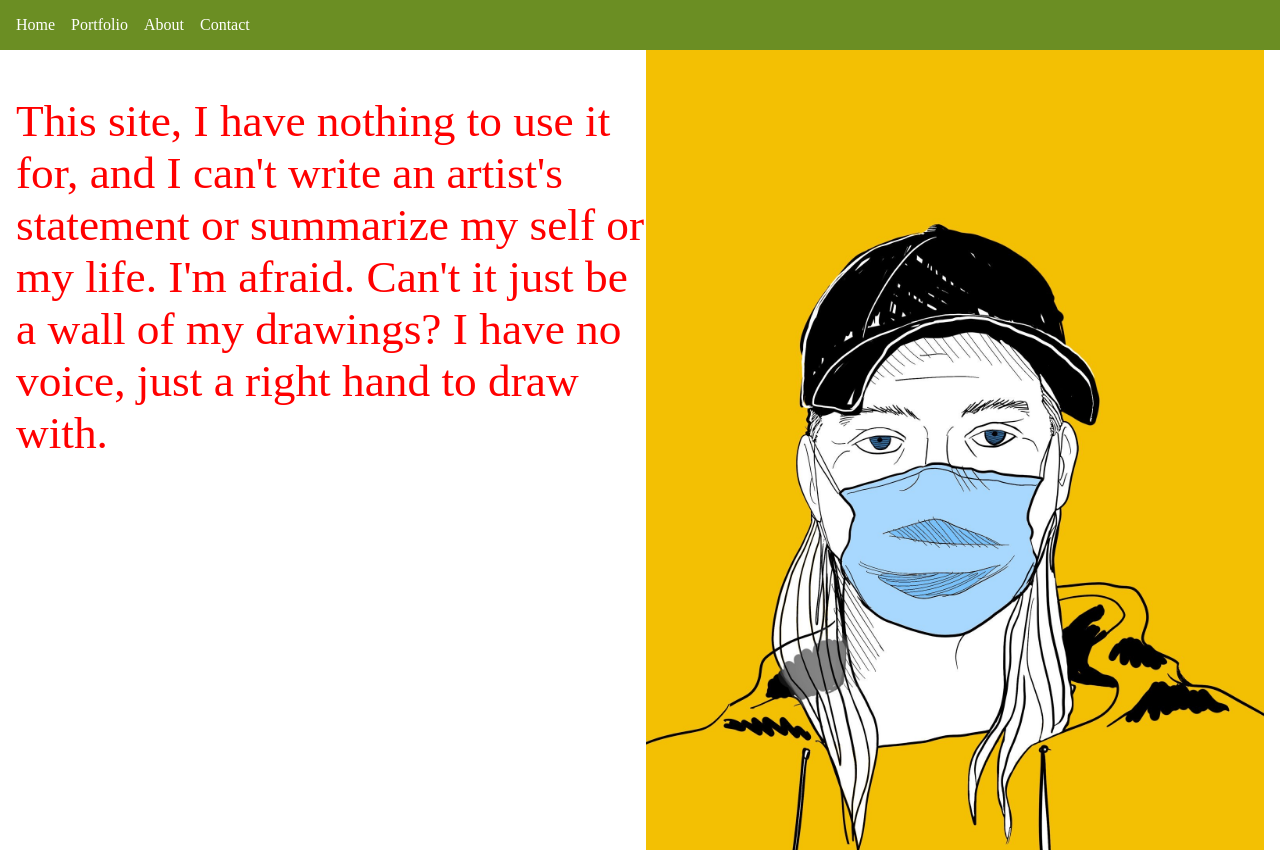
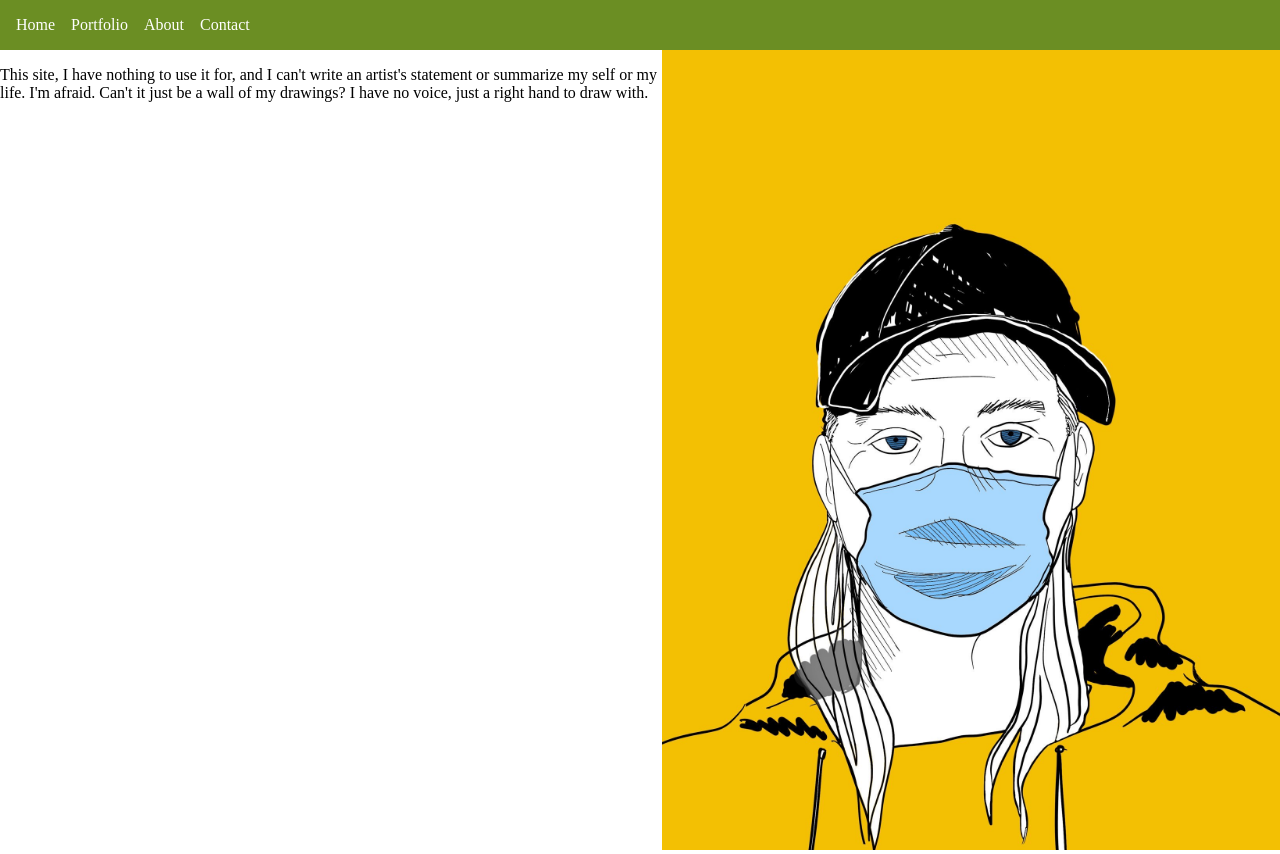
Before and after one commit to carah-tychewicz/mads-website, a React (Vite) app: page /about in a window 1280 px wide. Built offline with nearby package versions, Linux system fonts and the light colour scheme.

Commit message:
sorted out element sizing, added background image.

```diff
--- a/src/index.css
+++ b/src/index.css
@@ -1,7 +1,4 @@
 body {
+  min-height: 100vh;
   margin: 0;
-}
-
-.container {
-  padding: 0 1em 0 1em;
-}
+};
--- a/src/pages/Home.jsx
+++ b/src/pages/Home.jsx
@@ -3,7 +3,8 @@ import '../styles/Home.css';
 function Home() {
   return (
     <>
-      <p>Hewwo Home.</p>
+      <div className='bg-container'>
+      </div>
     </>
   )
 }
--- a/src/styles/Home.css
+++ b/src/styles/Home.css
@@ -1,4 +1,5 @@
-p {
-  color: red;
-  font-size: 34pt;
+.bg-container {
+  background-image: url('../img/home-bg.jpg');
+  background-size: cover;
+  min-height: 100vh;
 }
--- a/src/styles/Navbar.css
+++ b/src/styles/Navbar.css
@@ -1,6 +1,5 @@
 .nav-box {
   background-color: olivedrab;
-  width: 100%;
   padding: 1em 0 1em 1em;
 }
 
```
Also changed, not shown: src/img/home-bg.jpeg (deleted), src/img/home-bg.jpg (added).
